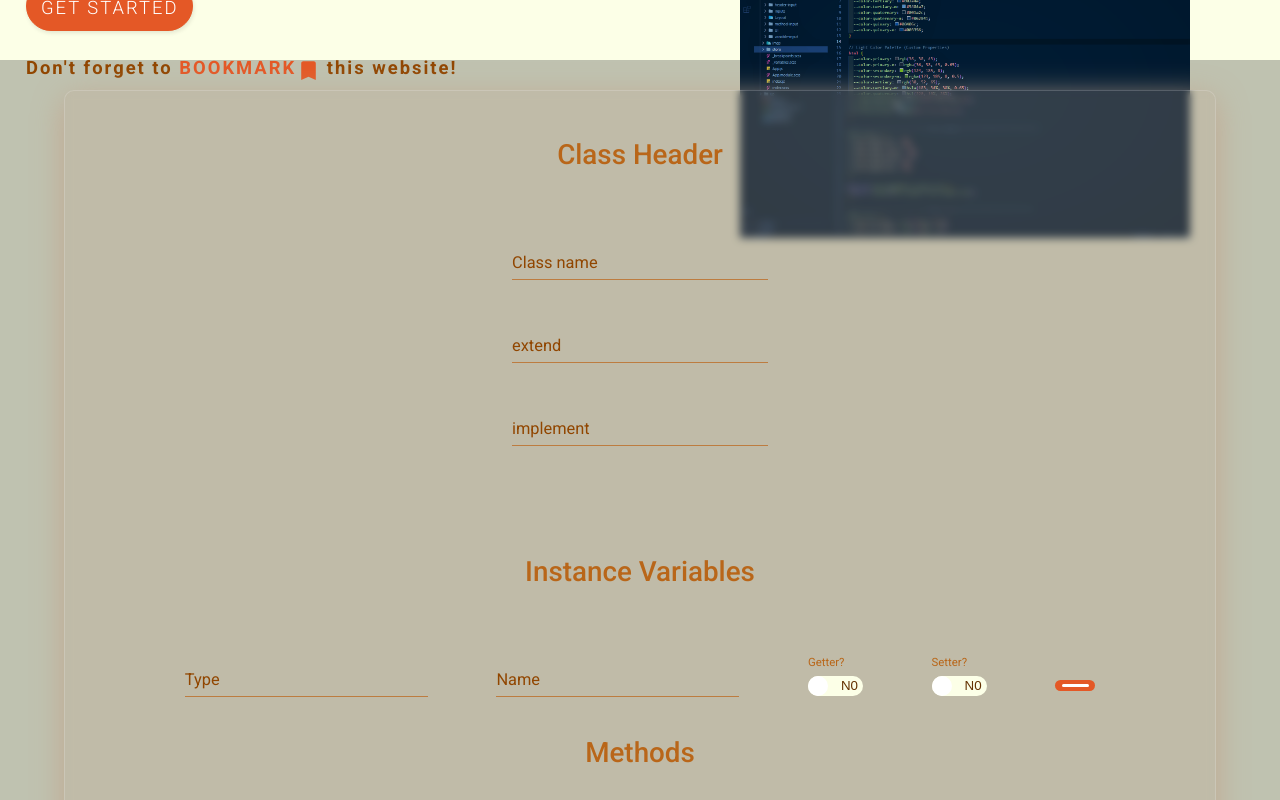
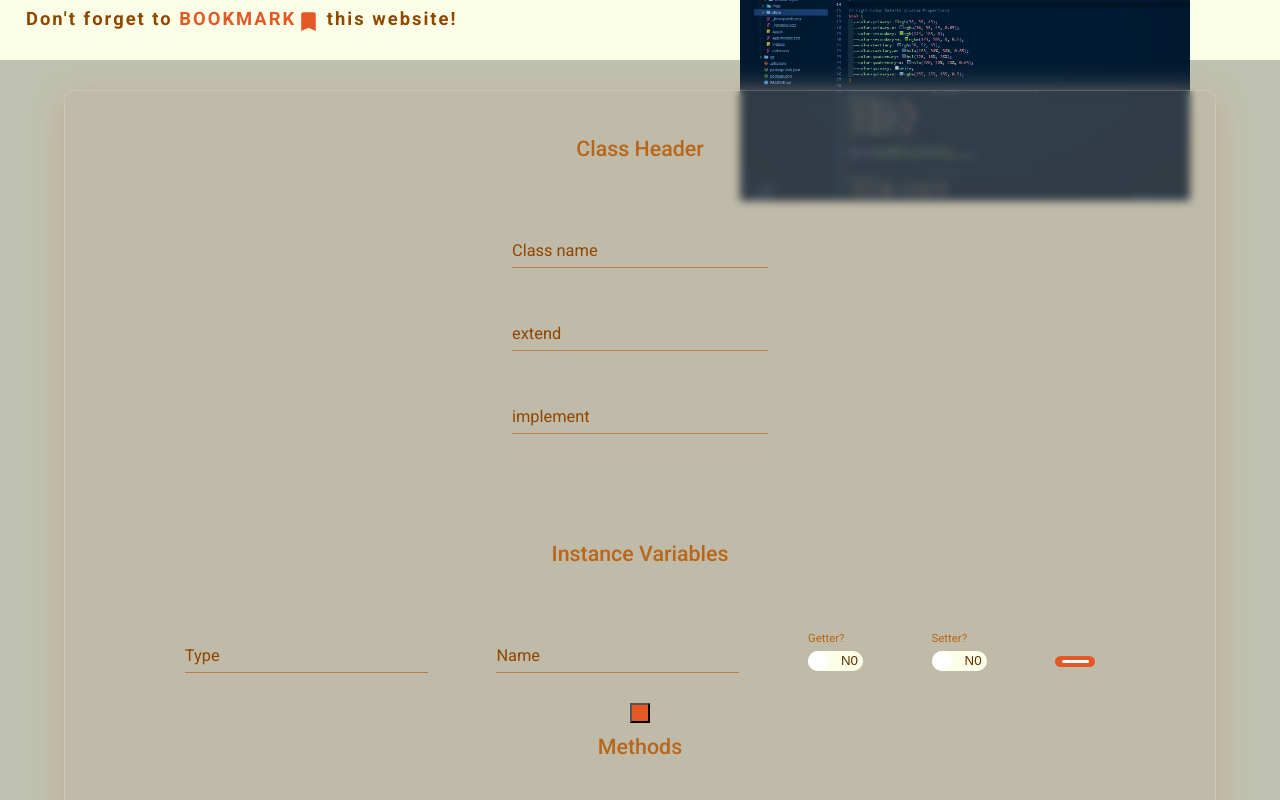
Before and after one commit to FIXME404/Java-Generator-v2, a React (Create React App) app: page / in a window 1280 px wide. Shown: the part 740-1540 px from the top of the page. Built offline with nearby package versions, Linux system fonts and the light colour scheme.

Commit message:
Add the functionality to the variable add button
Making the add button in the variable input field work. Need to get the field variable array and map all the variables in that array to display all of the variable input fields

```diff
--- a/src/_variables.scss
+++ b/src/_variables.scss
@@ -62,10 +62,10 @@ $font-weights: (
 $font-sizes: (
   'font-size-extra-small': calc(1rem + 0.5vw),
   'font-size-small': calc(1.2rem + 0.5vw),
-  'font-size-regular': calc(1.5rem + 1vw),
-  'font-size-medium': calc(1.5rem + 2vw),
-  'font-size-decent': calc(1.5rem + 3.5vw),
-  'font-size-large': calc(1.5rem + 5vw),
+  'font-size-regular': calc(1.5rem + 0.5vw),
+  'font-size-medium': calc(1.5rem + 1vw),
+  'font-size-decent': calc(1.5rem + 3vw),
+  'font-size-large': calc(1.5rem + 4vw),
   'font-size-xlarge': calc(2.5rem + 5vw)
 );
 
--- /dev/null
+++ b/src/components/Buttons/AddInputFieldButton.js
@@ -0,0 +1,20 @@
+import { useDispatch } from 'react-redux';
+import { classVariablesActions } from '../../store/class-variables';
+import { methodsActions } from '../../store/methods';
+
+function AddInputFieldButton(props) {
+  const dispatch = useDispatch();
+
+  const addItemHandler = () => {
+    if (props.type === 'variable') {
+      console.log('ADDITEMHANDLER');
+      dispatch(classVariablesActions.addVariable());
+    } else if (props.type === 'method') {
+      dispatch(methodsActions.addMethod());
+    }
+  };
+
+  return <button onClick={addItemHandler} />;
+}
+
+export default AddInputFieldButton;
--- a/src/components/Layout/InputSection.js
+++ b/src/components/Layout/InputSection.js
@@ -3,15 +3,19 @@ import Card from '../UI/Card';
 import HeaderInput from '../header-input/HeaderInput';
 import VariableInput from '../variable-input/VariableInput';
 import MethodInput from '../method-input/MethodInput';
+import AddInputFieldButton from '../Buttons/AddInputFieldButton';
 
 function InputSection() {
   return (
-    <div className={styles.section} id='input'>
+    <div className={styles['input-section']} id='input'>
       <Card>
         <h3>Class Header</h3>
         <HeaderInput />
         <h3>Instance Variables</h3>
         <VariableInput id={'v1'} />
+        <div className={styles['input-section__add-btn']}>
+          <AddInputFieldButton type={'variable'} />
+        </div>
         <h3>Methods</h3>
         <MethodInput id={'m1'} />
       </Card>
--- a/src/components/Layout/InputSection.module.scss
+++ b/src/components/Layout/InputSection.module.scss
@@ -1,6 +1,6 @@
 @import '../../variables';
 
-.section {
+.input-section {
   grid-column: container-start / container-end;
 
   background-color: var(--color-quaternary-m);
@@ -16,4 +16,12 @@
     font-weight: font-weight(font-weight-medium);
     margin-bottom: 4.5rem;
   }
+
+  &__add-btn {
+    button {
+      width: 2rem;
+      height: 2rem;
+      background-color: var(--color-button);
+    }
+  }
 }
--- a/src/components/variable-input/VariableInput.module.scss
+++ b/src/components/variable-input/VariableInput.module.scss
@@ -158,8 +158,8 @@
       width: 68%;
       background-color: white;
       border-radius: 5rem;
-      top: 4.2px;
-      right: 6px;
+      top: 0.42rem;
+      right: 0.6rem;
     }
   }
 
@@ -176,6 +176,59 @@
         font-size: calc(1rem + 0.4vw);
         top: 0;
         right: 0.7rem;
+      }
+    }
+  }
+
+  // @@@@@@@@@@@@@@@@@@@@@@@@@@@@@@@@@ The 800px Mark Breakpoint @@@@@@@@@@@@@@@@@@@@@@@@@@@@@@@@@@@@@
+  @include mixins.media-tablet {
+    flex-wrap: wrap;
+
+    &__input {
+      width: 47%;
+      margin-bottom: 2rem;
+    }
+
+    &__checkbox {
+      label {
+        top: -2.7rem;
+      }
+    }
+  }
+
+  // @@@@@@@@@@@@@@@@@@@@@@@@@@@@@@@@@ The 600px Mark Breakpoint @@@@@@@@@@@@@@@@@@@@@@@@@@@@@@@@@@@@@
+  @include mixins.media-mobile-large {
+    &__input {
+      label {
+        font-size: calc(0.8rem + 1vw);
+      }
+    }
+  }
+
+  // @@@@@@@@@@@@@@@@@@@@@@@@@@@@@@@@@ The 480px Mark Breakpoint @@@@@@@@@@@@@@@@@@@@@@@@@@@@@@@@@@@@@
+  @include mixins.media-mobile {
+    flex-wrap: wrap;
+
+    &__input {
+      width: 77%;
+      margin-bottom: 0;
+
+      label {
+        font-size: calc(0.8rem + 1vw);
+      }
+    }
+
+    &__checkbox {
+      margin: 1rem 12vw;
+
+      input:not(:checked)[type='checkbox']::after {
+        right: 1.5rem;
+      }
+    }
+
+    &__delete-btn {
+      button::before {
+        top: 0.4rem;
       }
     }
   }
--- a/src/store/class-variables.js
+++ b/src/store/class-variables.js
@@ -6,6 +6,7 @@ const classVarSlice = createSlice({
   name: 'class-variables',
   initialState: initialClassVariablesState,
   reducers: {
+    // Updates current inputed value in the input field
     updateVariable: (state, action) => {
       if (state.variables.length === 0) {
         state.variables.push(action.payload);
@@ -19,6 +20,11 @@ const classVarSlice = createSlice({
         state.variables = updatedVariables;
       }
     },
+
+    //Adds a new input field to the UI
+    addVariable: (state, action) => void state.variables.push('v' + (state.variables.length + 1)),
+
+    //Removes a specified input field from the UI
     removeVariable: (state, action) =>
       void (state.variables = state.variables.filter(variable => variable.id === action.payload.id))
   }
```
